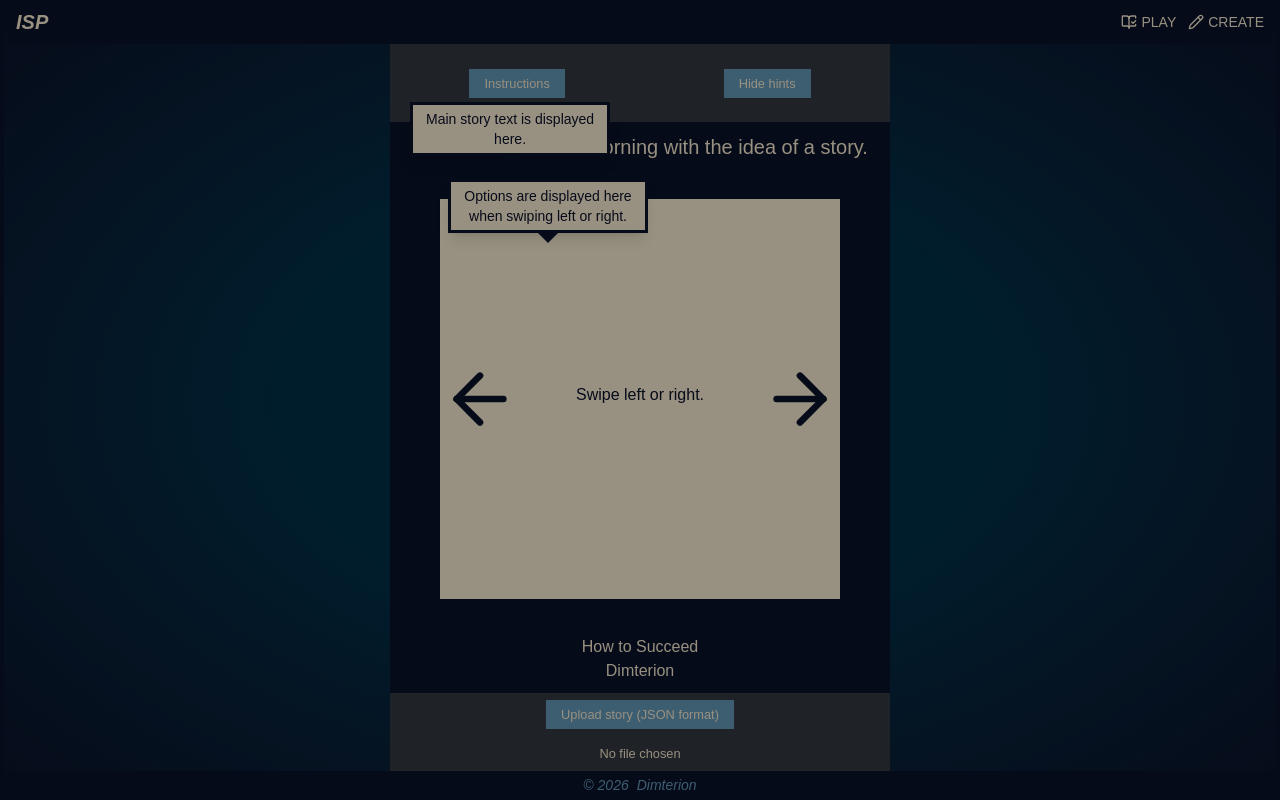
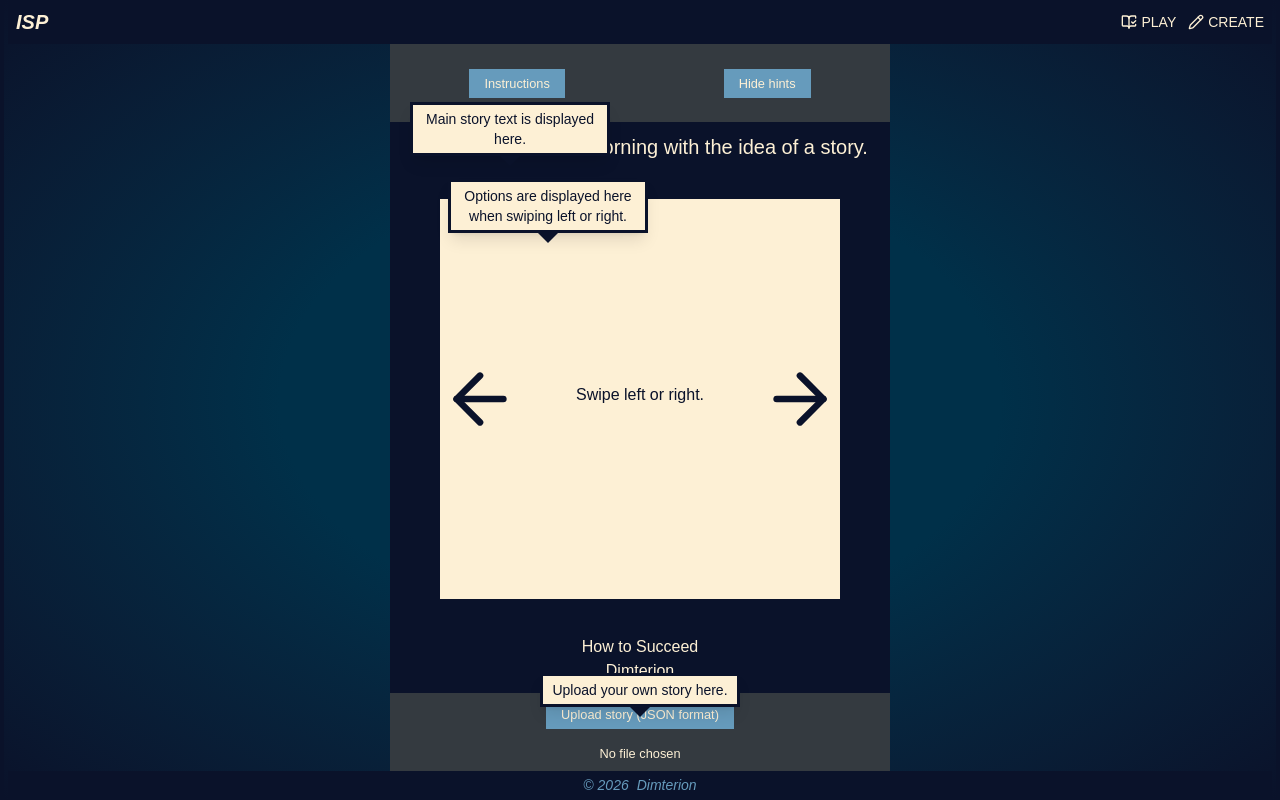
Before and after one commit to Dimterion/stories-platform, a React (Vite) app: page /adventure-game-player in a window 1280 px wide. Both pictures are taken after a click on the button "Show hints". Built offline with nearby package versions, Linux system fonts and the light colour scheme; no server answers; a web font is replaced by a local one.

Commit message:
adjust AdventureGamePlayerPage hints

```diff
--- a/src/pages/adventureGamePlayer/adventureGamePlayer.css
+++ b/src/pages/adventureGamePlayer/adventureGamePlayer.css
@@ -219,6 +219,7 @@
   flex-direction: column;
   font-size: 0.8rem;
   justify-content: space-around;
+  position: relative;
 }
 
 .agp-uploadLabel {
--- a/src/pages/adventureGamePlayer/adventureGamePlayer.jsx
+++ b/src/pages/adventureGamePlayer/adventureGamePlayer.jsx
@@ -302,6 +302,7 @@ export default function AdventureGamePlayerPage() {
         </div>
 
         <div className="agp-verticalCardFooter">
+          {showHints && <Hint text="Upload your own story here." />}
           <label className="agp-uploadLabel">
             <span>Upload story (JSON format)</span>
             <input
@@ -326,7 +327,7 @@ export default function AdventureGamePlayerPage() {
       {showHints && (
         <div
           onClick={() => setShowHints(false)}
-          className="pointer-events-auto fixed inset-0 z-40 bg-black/40"
+          className="pointer-events-auto fixed inset-0 z-40"
           aria-hidden="true"
         />
       )}
```
